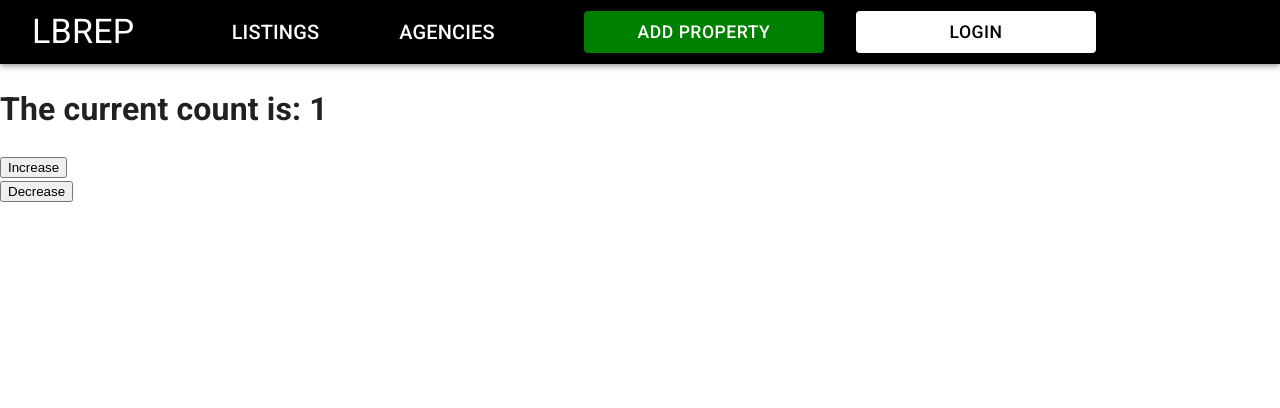
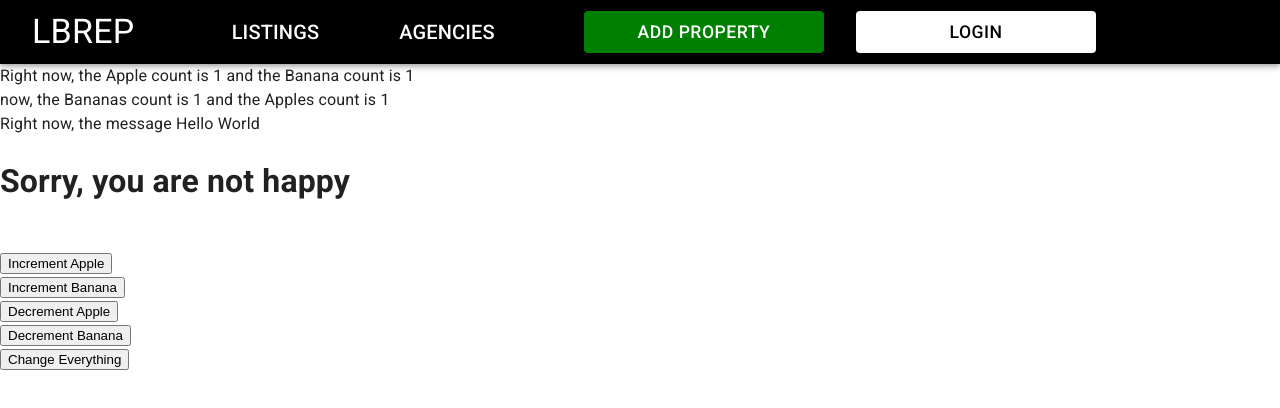
Before and after one commit to SergiyKochenko/Django-React-Build-a-Location-Based-Real-Estate-Website, a React (Create React App) app in the folder frontend/: page /testing in a window 1280 px wide. Shown: the top 408 px of the page. Built offline with nearby package versions, Linux system fonts and the light colour scheme.

Commit message:
Another way of managing state in React & npm install immer use-immer

```diff
--- a/frontend/package.json
+++ b/frontend/package.json
@@ -12,12 +12,14 @@
     "@testing-library/react": "^16.2.0",
     "@testing-library/user-event": "^13.5.0",
     "axios": "^1.8.4",
+    "immer": "^10.1.1",
     "leaflet": "^1.9.4",
     "react": "^19.0.0",
     "react-dom": "^19.0.0",
     "react-leaflet": "^5.0.0",
     "react-router-dom": "^7.3.0",
     "react-scripts": "5.0.1",
+    "use-immer": "^0.11.0",
     "web-vitals": "^2.1.4"
   },
   "scripts": {
--- a/frontend/src/Components/Testing.js
+++ b/frontend/src/Components/Testing.js
@@ -1,27 +1,62 @@
-import React, { useEffect, useState } from 'react'
+import React, { useEffect, useState, useReducer } from 'react'
+import { useImmerReducer } from 'use-immer'
 
 function Testing() {
-    const [count, setCount] = useState(1)
-    // useEffect(() => {
-    //    console.log('Testing component useEffect')
-    // }, [])
 
-    useEffect(() => {
-        console.log(`The current count is: ${count}`)
-    }, [count])
+    const initialState = {
+        AppleCount: 1,
+        BananaCount: 1,
+        message: 'Hello World',
+        happy: false,
+    }
 
-    function IncreaseCount() {
-        setCount((current)=>current+1)
+    function ReducerFunction(draft, action) {
+        switch (action.type) {
+            case 'INCREMENT_APPLE':
+               draft.AppleCount = draft.AppleCount + 1
+               break
+
+            case 'CHANGE_EVERYTHING':
+
+                draft.BananaCount = draft.BananaCount + 10
+                draft.message = action.customMessage
+                draft.happy = true
+                break
+
+            default:
+                break
+        }
+
     }
-    function DecreaseCount() {
-        setCount((current)=>current-1)
-    }
+
+    const [state, dispatch] = useImmerReducer(ReducerFunction, initialState)
+
   return (
     <>
-    <h1>The current count is: {count}</h1>
-        <button onClick={IncreaseCount}>Increase</button>
-        <br />
-        <button onClick={DecreaseCount}>Decrease</button>
+    <div>
+        Right now, the Apple count is {state.AppleCount} and the Banana count is {state.BananaCount}</div>
+        <div> now, the Bananas count is {state.BananaCount} and the Apples count is {state.AppleCount}</div>
+        <div>Right now, the message {state.message}</div>
+        {state.happy ? (
+            <h1>Thanks for happy</h1>
+        ) : (
+            <h1>Sorry, you are not happy</h1>
+        )}
+
+        <br/>
+
+
+    <button onClick={() => dispatch({type: 'INCREMENT_APPLE'})}>Increment Apple</button>
+    <br/>
+    <button onClick={() => dispatch({type: 'INCREMENT_BANANA'})}>Increment Banana</button>
+    <br/>
+    <button onClick={() => dispatch({type: 'DECREMENT_APPLE'})}>Decrement Apple</button>
+    <br/>
+    <button onClick={() => dispatch({type: 'DECREMENT_BANANA'})}>Decrement Banana</button>
+    <br/>
+    <button onClick={() => dispatch({type: 'CHANGE_EVERYTHING', customMessage: 'mesage comes from the dispatch'})}>Change Everything</button>
+
+
     </>
   )
 }
```
Also changed, not shown: 1 other file (tests, documents, lock files or other folders).
